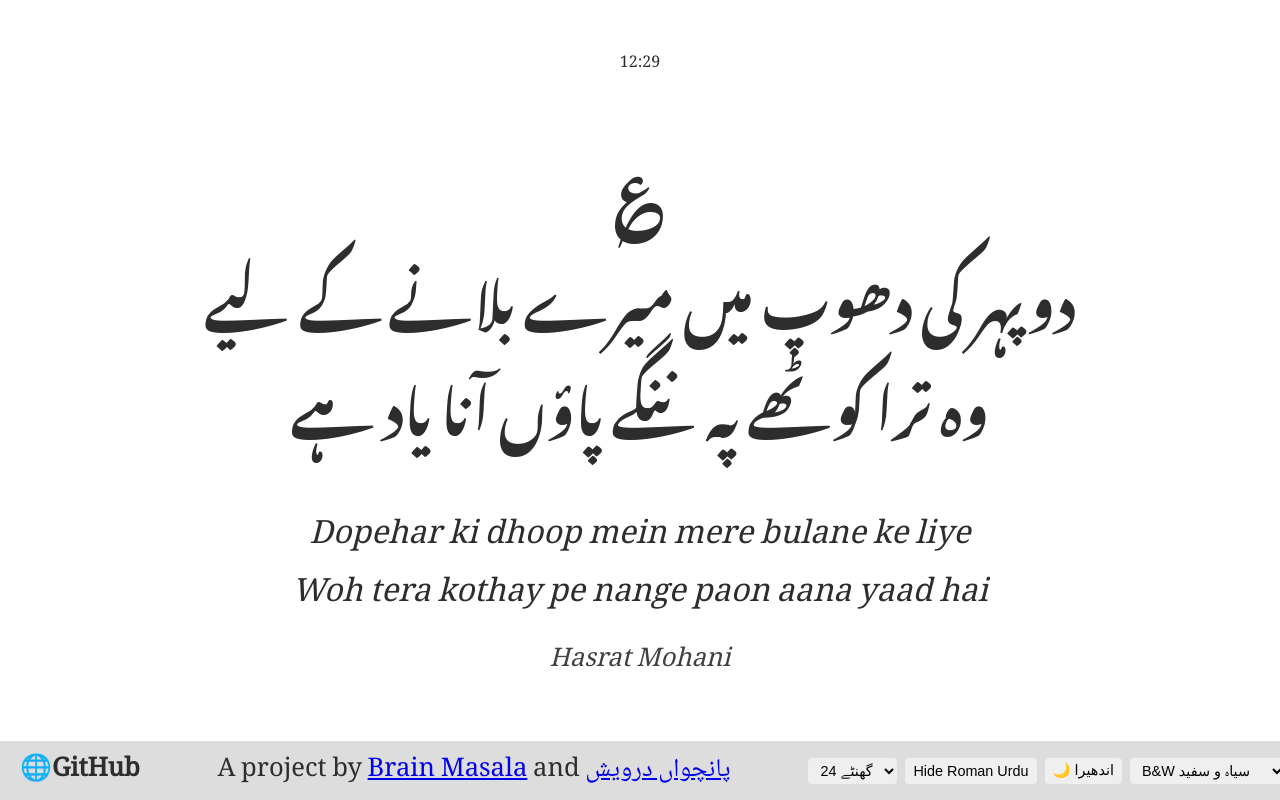
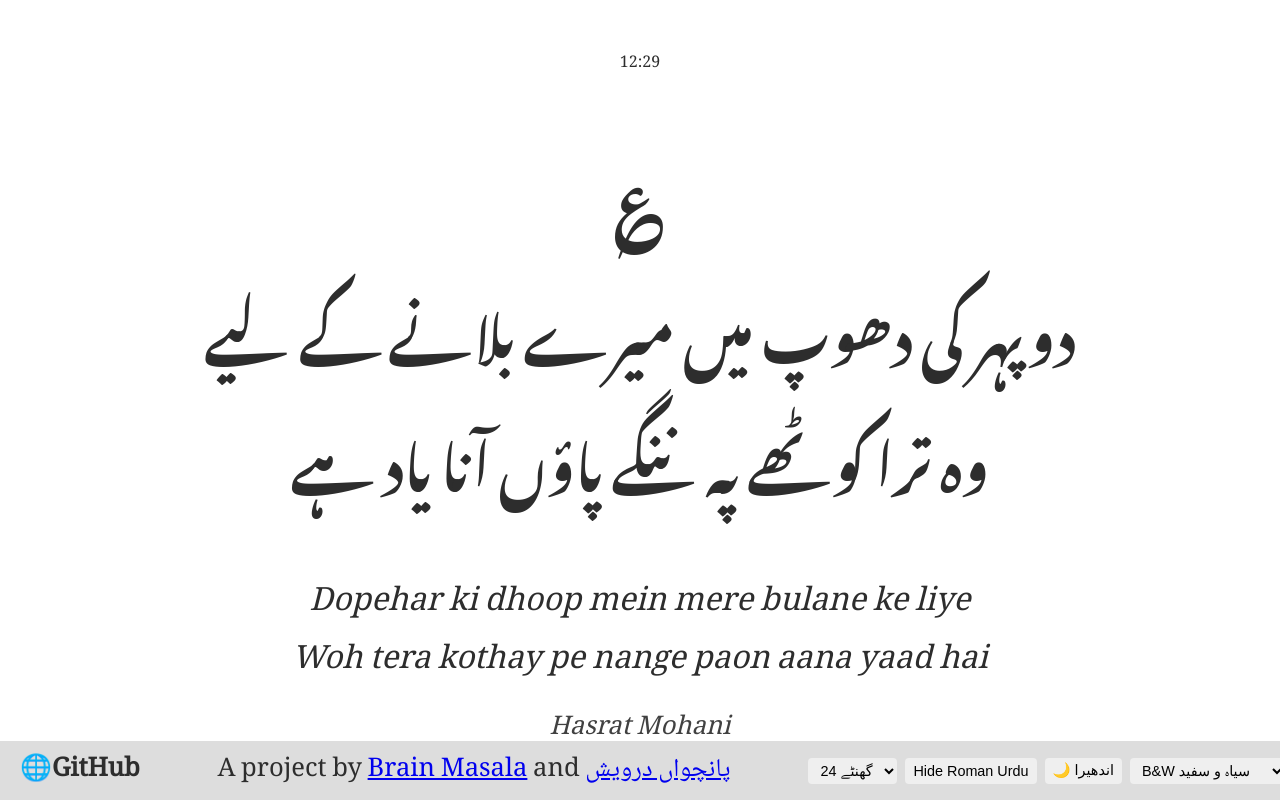
Before and after one commit to umair-latif/urdulitclock, a plain HTML site: page index.html in a window 1280 px wide. Drawn offline with Linux system fonts and the light colour scheme; no server answers; a web font is replaced by a local one.

Commit message:
Update styles.css

```diff
--- a/styles.css
+++ b/styles.css
@@ -65,12 +65,12 @@ body.theme-green.dark { background: #0c2b1f; color: #ccffee; }
 /* Urdu quotes (big, readable, responsive) */
 .urdu {
   font-size: clamp(1.5rem, 5vw, 3.5rem); /* adjusts for small and large screens */
-  line-height: 1.9;
+  line-height: 2.3;
   font-family: 'Noto Nastaliq Urdu', serif;
   direction: rtl;
   color: inherit;
   word-break: break-word;
-  padding: 0 4vw;  /* some horizontal padding on mobile */
+  padding: 0 3vw;  /* some horizontal padding on mobile */
 }
 
 /* Roman transliteration */
```
